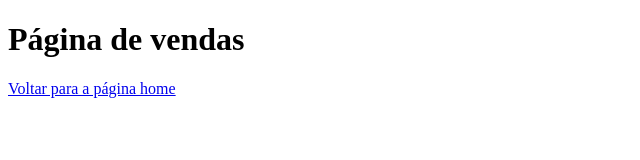
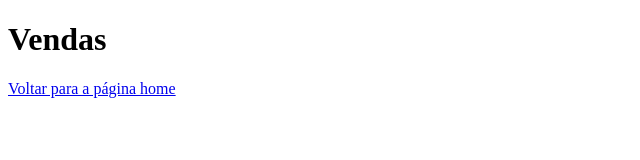
Before and after one commit to sergio2305/aulagithub, a plain HTML site: page vendas.html in a window 1280 px wide. Shown: the whole page, without its empty margins (0-640 px from the left). Drawn offline with Linux system fonts and the light colour scheme.

Commit message:
Acrescentando valor das vendas

```diff
--- a/vendas.html
+++ b/vendas.html
@@ -7,7 +7,7 @@
     <title>Document</title>
 </head>
 <body>
-   <h1>Página de vendas</h1>
+   <h1>Vendas</h1>
    <a href="index.html">Voltar para a página home</a>
 </body>
 </html>
```
